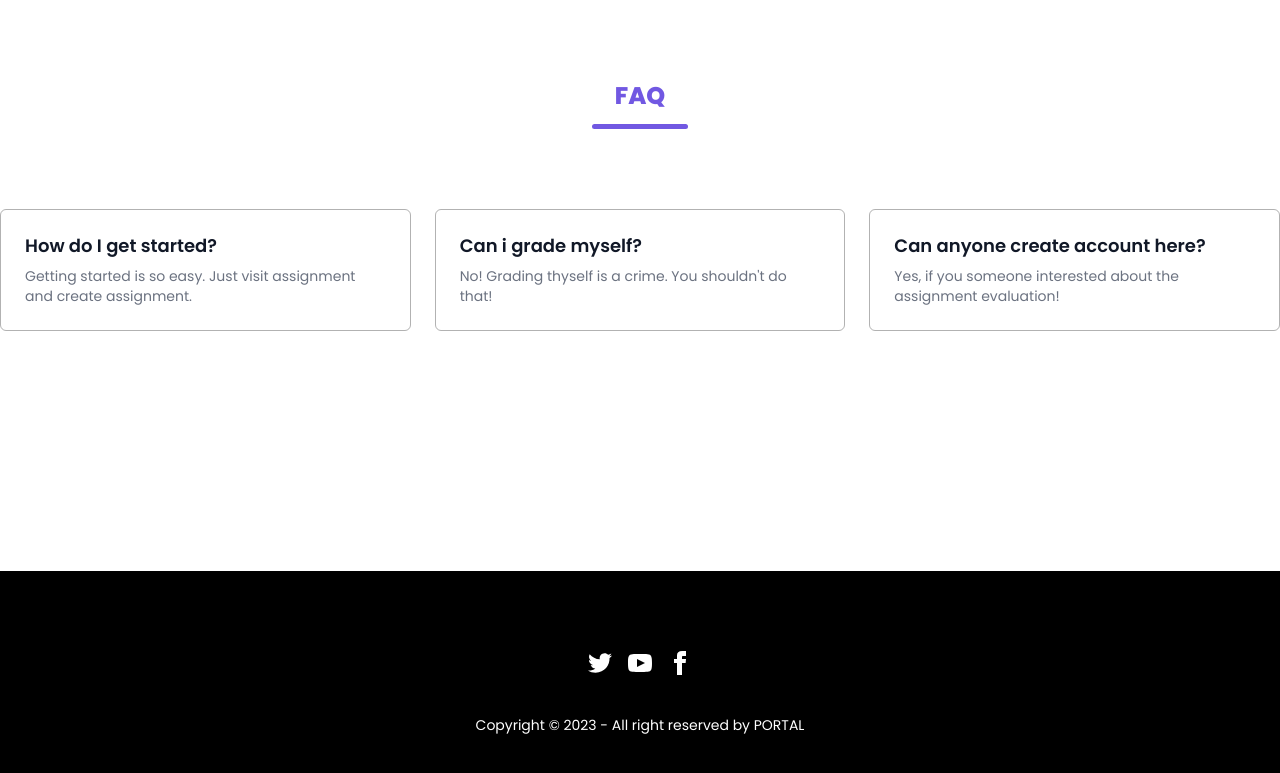
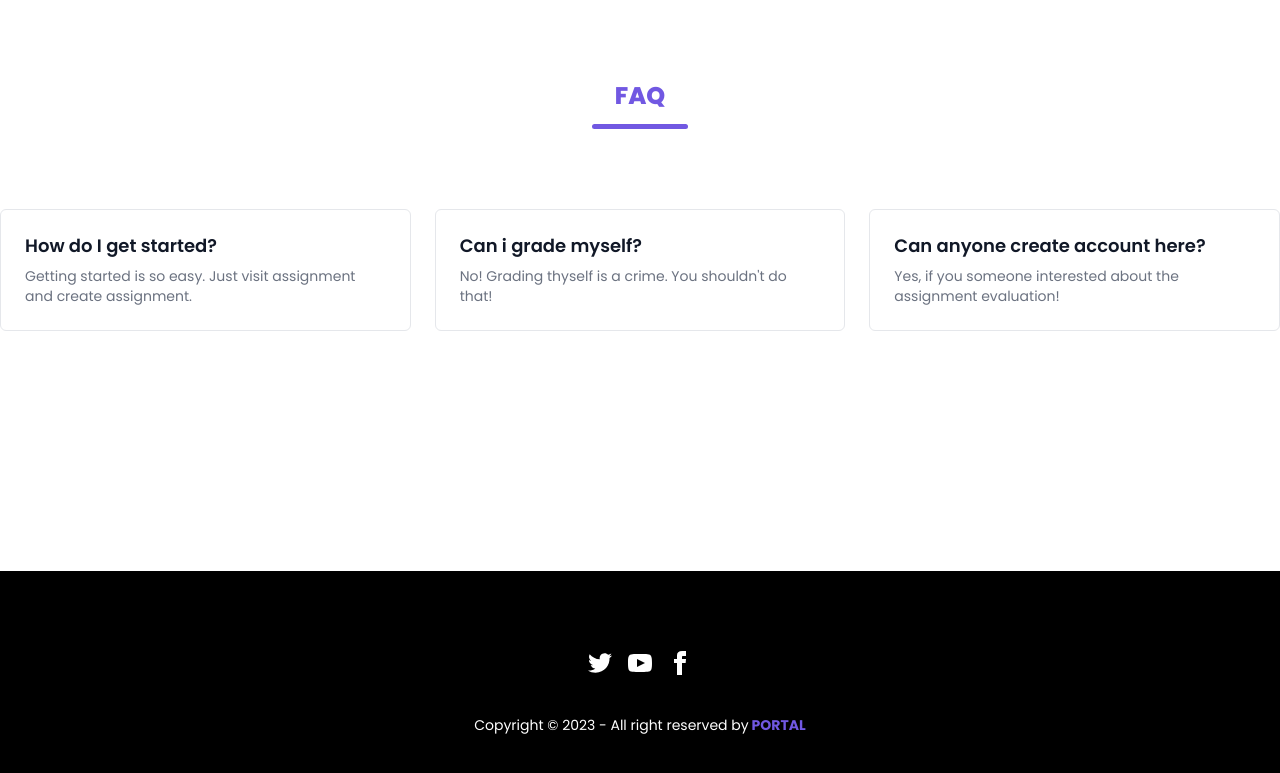
Before and after one commit to hasibmuhammad/portal-client, a React (Vite) app: page / in a window 1280 px wide. Shown: the part 1578-2351 px from the top of the page. Built offline with nearby package versions, Linux system fonts and the light colour scheme; no server answers.

Commit message:
Login with google - Done

```diff
--- a/src/components/Footer.jsx
+++ b/src/components/Footer.jsx
@@ -1,3 +1,5 @@
+import { Link } from "react-router-dom";
+
 const Footer = () => {
   return (
     <div className="mt-40">
@@ -42,7 +44,14 @@ const Footer = () => {
         <aside>
           <p>
             Copyright © {new Date().getFullYear()} - All right reserved by
-            PORTAL
+            <Link
+              target="_blank"
+              className="text-primary font-bold"
+              to={"https://github.com/hasibmuhammad"}
+            >
+              {"  "}
+              PORTAL
+            </Link>
           </p>
         </aside>
       </footer>
--- a/src/pages/Home/Home.jsx
+++ b/src/pages/Home/Home.jsx
@@ -161,7 +161,7 @@ const Home = () => {
 
         <div>
           <div className="mt-6 grid grid-cols-1 gap-2 md:grid-cols-2 lg:grid-cols-3 lg:gap-6">
-            <div className="rounded-md border border-black/30 p-6">
+            <div className="rounded-md border p-6">
               <dt className="text-lg font-semibold leading-6 text-gray-900">
                 How do I get started?
               </dt>
@@ -170,7 +170,7 @@ const Home = () => {
                 assignment.
               </dd>
             </div>
-            <div className="rounded-md border border-black/30 p-6">
+            <div className="rounded-md border p-6">
               <dt className="text-lg font-semibold leading-6 text-gray-900">
                 Can i grade myself?
               </dt>
@@ -178,7 +178,7 @@ const Home = () => {
                 No! Grading thyself is a crime. You shouldn't do that!
               </dd>
             </div>
-            <div className="rounded-md border border-black/30 p-6">
+            <div className="rounded-md border p-6">
               <dt className="text-lg font-semibold leading-6 text-gray-900">
                 Can anyone create account here?
               </dt>
--- a/src/pages/Login/Login.jsx
+++ b/src/pages/Login/Login.jsx
@@ -12,7 +12,7 @@ import axios from "axios";
 
 const Login = () => {
   const [error, setError] = useState("");
-  const { login } = useAuthContext();
+  const { login, loginWithGoogle } = useAuthContext();
   const navigate = useNavigate();
   const location = useLocation();
 
@@ -66,6 +66,35 @@ const Login = () => {
         .catch((error) => setError(error.message));
     }
   };
+
+  // Login with google
+  const loginWithGoogleHandler = () => {
+    loginWithGoogle()
+      .then((res) => {
+        if (res.user) {
+          notifySuccess("Logged in successfully!");
+
+          // set the jwt token
+          axios
+            .post(
+              `http://localhost:8000/jwt`,
+              { email: res.user?.email },
+              { withCredentials: true }
+            )
+            .then((res) => {
+              if (res.data.success) {
+                setTimeout(
+                  () => navigate(location?.state ? location?.state : "/"),
+                  1000
+                );
+              }
+            })
+            .catch((error) => setError(error.message));
+        }
+      })
+      .catch((error) => console.log(error));
+  };
+
   return (
     <div className="px-10 lg:px-0 hero min-h-screen bg-base-100">
       <div className="card shrink-0 w-full max-w-sm shadow-2xl bg-base-100">
@@ -108,7 +137,11 @@ const Login = () => {
             </button>
           </div>
           <div className="form-control">
-            <button type="button" className="btn btn-outline border-primary">
+            <button
+              onClick={loginWithGoogleHandler}
+              type="button"
+              className="btn btn-outline border-primary"
+            >
               <FcGoogle className="text-xl" />
               Continue With Google
             </button>
--- a/src/providers/Auth/AuthProvider.jsx
+++ b/src/providers/Auth/AuthProvider.jsx
@@ -1,9 +1,11 @@
 import { useEffect, useState } from "react";
 import { AuthContext } from "../../contexts/AuthContext/AuthContext";
 import {
+  GoogleAuthProvider,
   createUserWithEmailAndPassword,
   onAuthStateChanged,
   signInWithEmailAndPassword,
+  signInWithPopup,
   signOut,
   updateProfile,
 } from "firebase/auth";
@@ -50,7 +52,20 @@ const AuthProvider = ({ children }) => {
     return updateProfile(auth.currentUser, metadata);
   };
 
-  const authInfo = { user, loading, register, login, logout, update };
+  // login with google
+  const loginWithGoogle = () => {
+    return signInWithPopup(auth, new GoogleAuthProvider());
+  };
+
+  const authInfo = {
+    user,
+    loading,
+    register,
+    login,
+    logout,
+    update,
+    loginWithGoogle,
+  };
 
   return (
     <AuthContext.Provider value={authInfo}>{children}</AuthContext.Provider>
```
